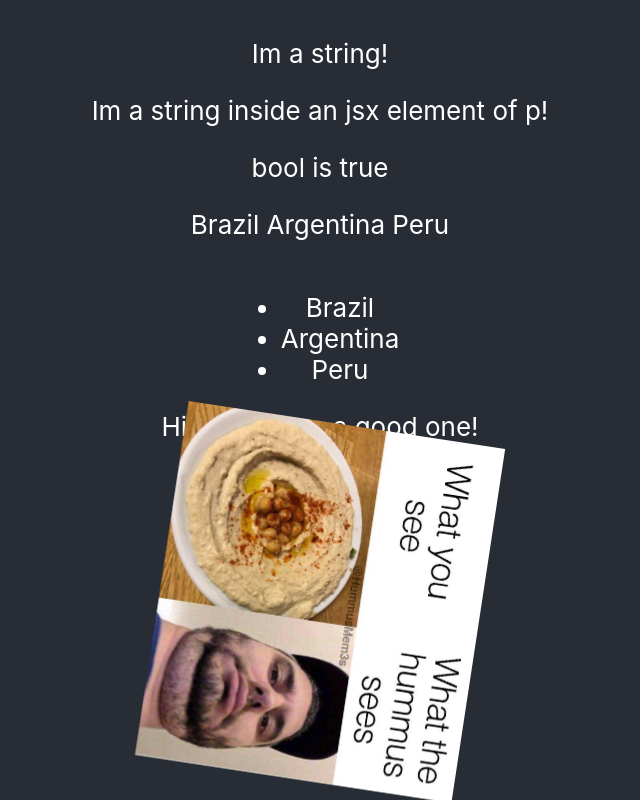
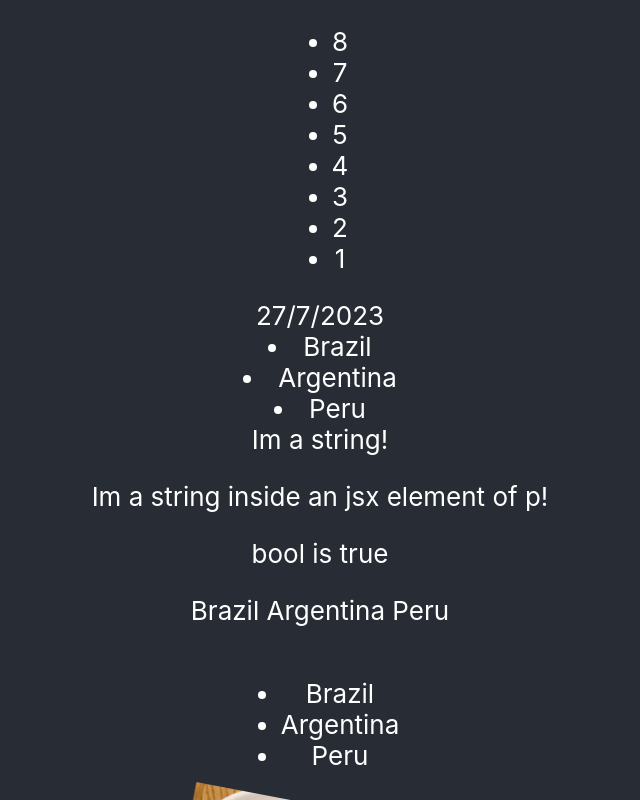
Before and after one commit to Shloyem/react-tutorials, a React (Create React App) app in the folder 02_create_react_app/new-app/: page / in a window 1280 px wide. Shown: the top 800 px of the page, without its empty margins (320-960 px from the left). Built offline with nearby package versions, Linux system fonts and the light colour scheme.

Commit message:
Add more arrays, lists, and a function component examples

```diff
--- a/02_create_react_app/new-app/src/App.tsx
+++ b/02_create_react_app/new-app/src/App.tsx
@@ -3,6 +3,7 @@ import logo from './logo.svg';
 import picture from './hummus-pic.jpg';
 import './App.css';
 import Cheers from './Cheers'
+import CurrentDate from './CurrentDate';
 
 function App() {
   const stringExample:string = 'Im a string!';
@@ -10,26 +11,22 @@ function App() {
   const boolExample:boolean = true;
   const arrayExample:string[] = ['Brazil', 'Argentina', 'Peru'];
   const jsxListItemArrayExample:JSX.Element[] = [<li>Brazil</li>, <li>Argentina</li>, <li>Peru</li>]
+  const nations = ['Brazil', 'Argentina', 'Peru'];
+  const listNations:JSX.Element[] = nations.map((nation, index) => <li key={index}> {nation} </li>)
+  // option A
+  const listNumbers:JSX.Element[] = Array.from({length:8}, (_, i) => <li key={8-i}> {8-i} </li>)
+  // option B
+  const items:JSX.Element[] = []; for (let i = 8; i > 0; i--) { items.push(<li key={i}>{i}</li>); }
 
   return (
     <div className="App">
       <header className="App-header">
-
-        {/* Came with the create-react-app
-        <img src={logo} className="App-logo" alt="logo" />
-        <p>
-          Edit <code>src/App.tsx</code> and save to reload.
-        </p>
-        <a
-          className="App-link"
-          href="https://reactjs.org"
-          target="_blank"
-          rel="noopener noreferrer"
-        >
-          Learn React
-        </a> */}
-
         {/* Examples additions */}
+        <ul>
+          {listNumbers}
+        </ul>
+        {CurrentDate()}
+        {listNations}
         {stringExample}
         {jsxElementExample}
         { boolExample === true ? <span>bool is true</span> : <span>bool is false</span>}
--- /dev/null
+++ b/02_create_react_app/new-app/src/CurrentDate.tsx
@@ -0,0 +1,2 @@
+export default function CurrentTime():JSX.Element {
+  return ( <div>{new Date().toLocaleDateString('he-IL', {timeZone:'Asia/Jerusalem'}).replace(/\D/g,'/') }</div> ); }
```
